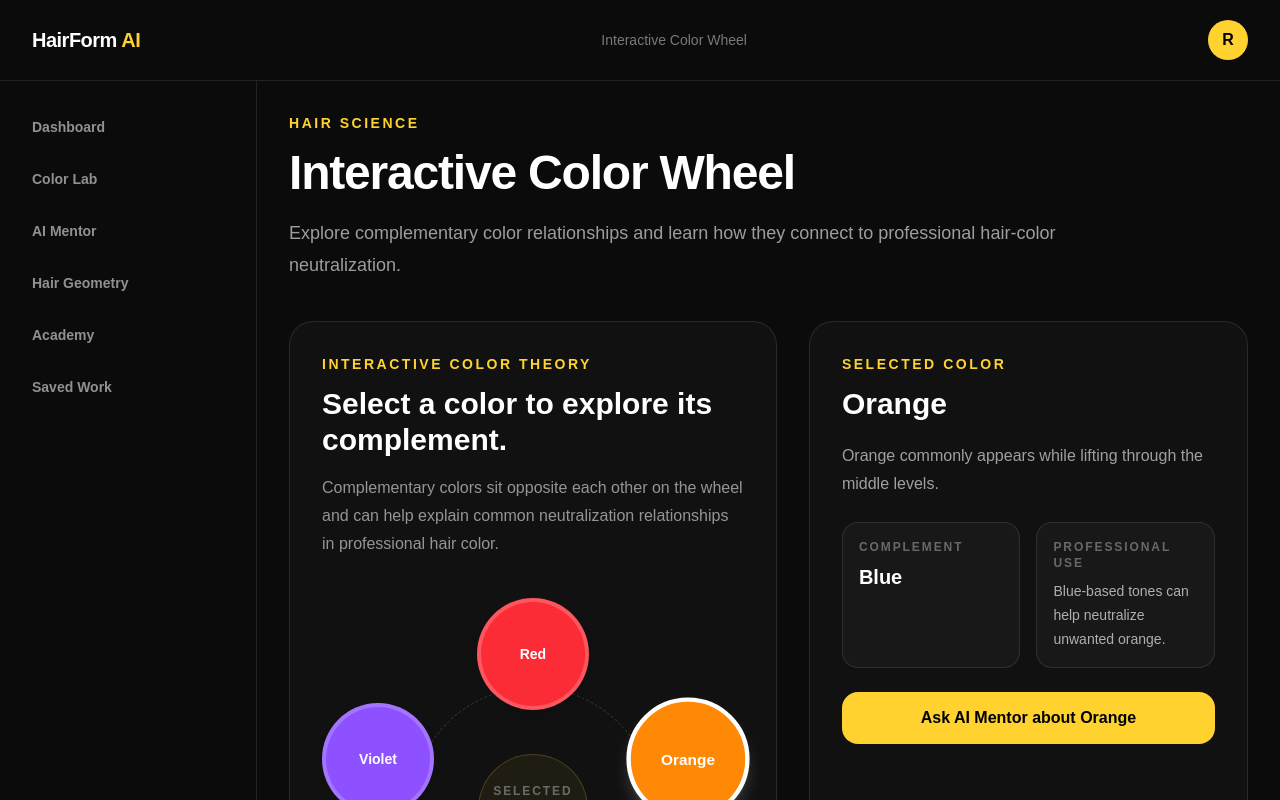
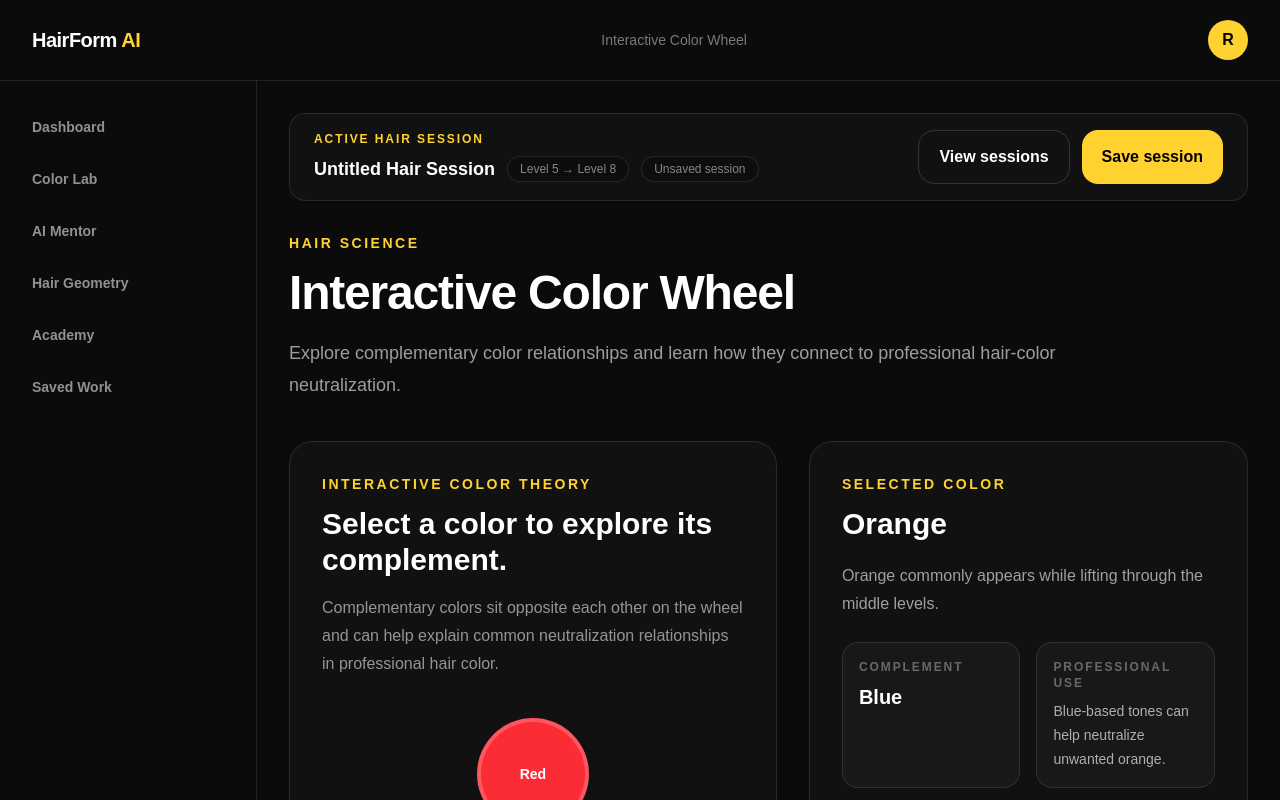
Before and after one commit to raumontalvo/HairForm-AI, a Next.js app: page /color-wheel in a window 1280 px wide. Shown: the top 800 px of the page. Built offline with nearby package versions, Linux system fonts and the light colour scheme.

Commit message:
add active session header to color wheel

```diff
--- a/app/color-wheel/page.tsx
+++ b/app/color-wheel/page.tsx
@@ -1,10 +1,13 @@
+import ColorWheel from "@/components/color-wheel/ColorWheel";
 import AppShell from "@/components/layout/AppShell";
-import ColorWheel from "@/components/color-wheel/ColorWheel";
+import ActiveSessionHeader from "@/components/sessions/ActiveSessionHeader";
 
 export default function ColorWheelPage() {
   return (
     <AppShell title="Interactive Color Wheel">
-      <section className="max-w-3xl">
+      <ActiveSessionHeader />
+
+      <section className="mt-8 max-w-3xl">
         <p className="text-sm font-semibold uppercase tracking-[0.18em] text-amber-300">
           Hair science
         </p>
```
